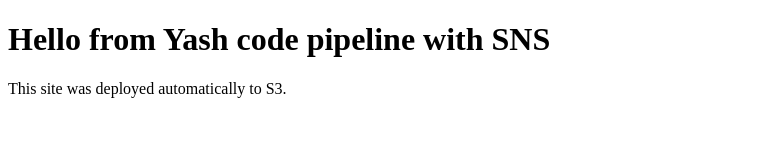
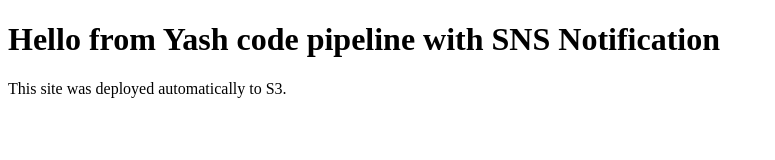
Before and after one commit to yash01dhawan-eng/aws-codepipeline, a plain HTML site: page index.html in a window 1280 px wide. Shown: the whole page, without its empty margins (0-775 px from the left). Drawn offline with Linux system fonts and the light colour scheme.

Commit message:
SNS index.html

```diff
--- a/index.html
+++ b/index.html
@@ -6,7 +6,7 @@
   <title>My CI/CD Site</title>
 </head>
 <body>
-  <h1>Hello from Yash code pipeline with SNS </h1>
+  <h1>Hello from Yash code pipeline with SNS Notification</h1>
   <p>This site was deployed automatically to S3.</p>
 </body>
 </html>
```
